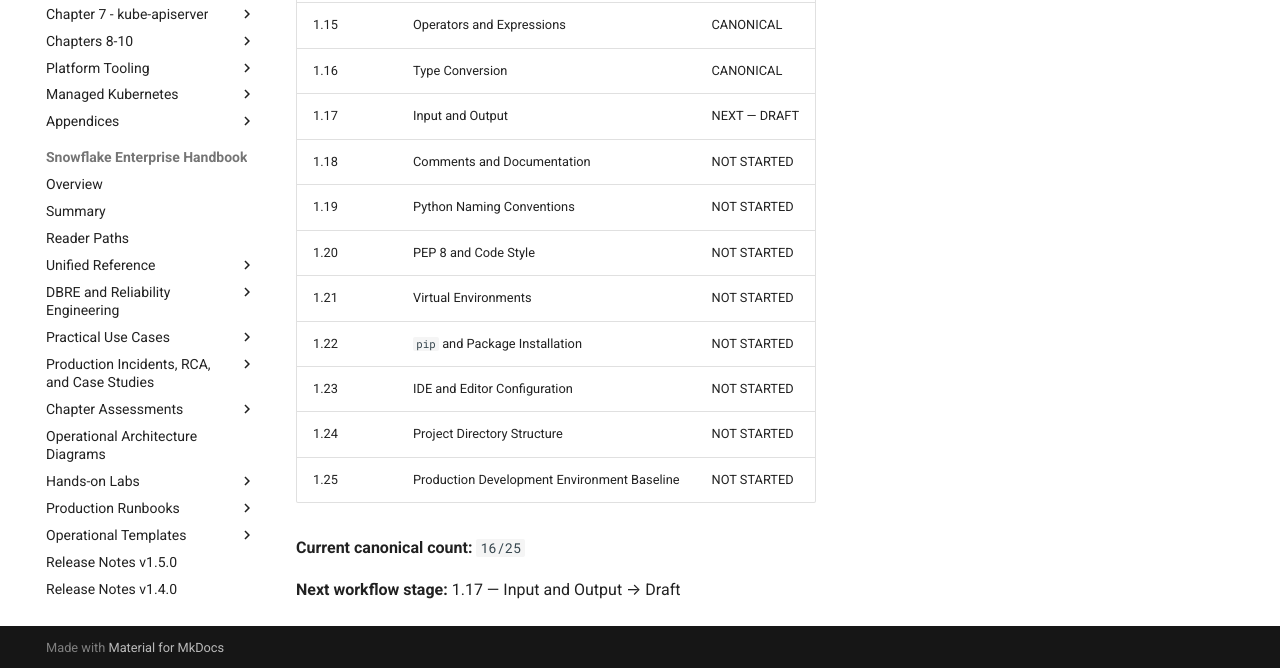
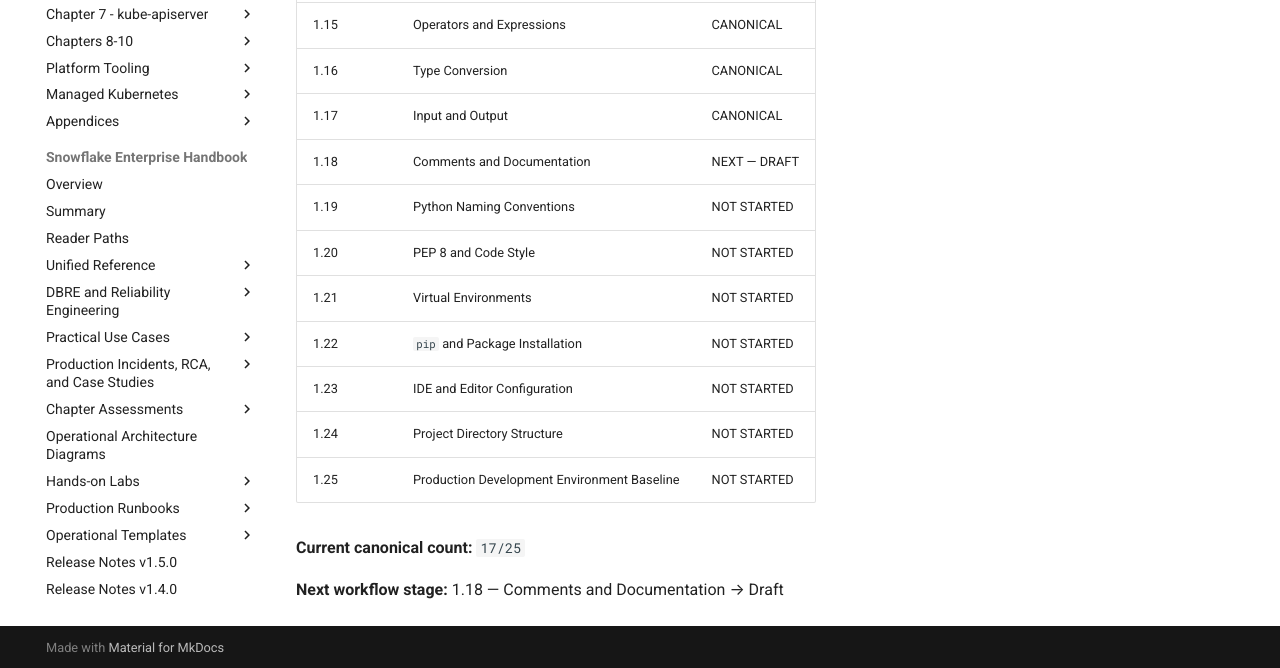
Before and after one commit to sssamant21/sre-academy, an MkDocs documentation site: the page built from docs/books/python/python-engineering-handbook/chapters/chapter-01/STATUS.md, in a window 1280 px wide and 900 px high, scrolled down 723 px. Shown: the part 229-897 px from the top of the window. Built offline with MkDocs 1.6.1 and Material for MkDocs 9.7.7, drawn with Linux system fonts in a browser that asks for light colours; comment, search, counter and statistics services are not loaded; some of the changed text lies outside the part shown.

Commit message:
docs(python): mark section 1.17 canonical

```diff
--- a/docs/books/python/python-engineering-handbook/chapters/chapter-01/STATUS.md
+++ b/docs/books/python/python-engineering-handbook/chapters/chapter-01/STATUS.md
@@ -2,7 +2,7 @@
 
 ## Python Fundamentals and Development Environment
 
-**Progress:** `16/25 canonical`
+**Progress:** `17/25 canonical`
 
 | Section | Title | Status |
 |---|---|---|
@@ -22,8 +22,8 @@
 | 1.14 | `None` and Null Semantics | CANONICAL |
 | 1.15 | Operators and Expressions | CANONICAL |
 | 1.16 | Type Conversion | CANONICAL |
-| 1.17 | Input and Output | NEXT — DRAFT |
-| 1.18 | Comments and Documentation | NOT STARTED |
+| 1.17 | Input and Output | CANONICAL |
+| 1.18 | Comments and Documentation | NEXT — DRAFT |
 | 1.19 | Python Naming Conventions | NOT STARTED |
 | 1.20 | PEP 8 and Code Style | NOT STARTED |
 | 1.21 | Virtual Environments | NOT STARTED |
@@ -32,6 +32,6 @@
 | 1.24 | Project Directory Structure | NOT STARTED |
 | 1.25 | Production Development Environment Baseline | NOT STARTED |
 
-**Current canonical count:** `16/25`
+**Current canonical count:** `17/25`
 
-**Next workflow stage:** 1.17 — Input and Output → Draft
+**Next workflow stage:** 1.18 — Comments and Documentation → Draft
```
